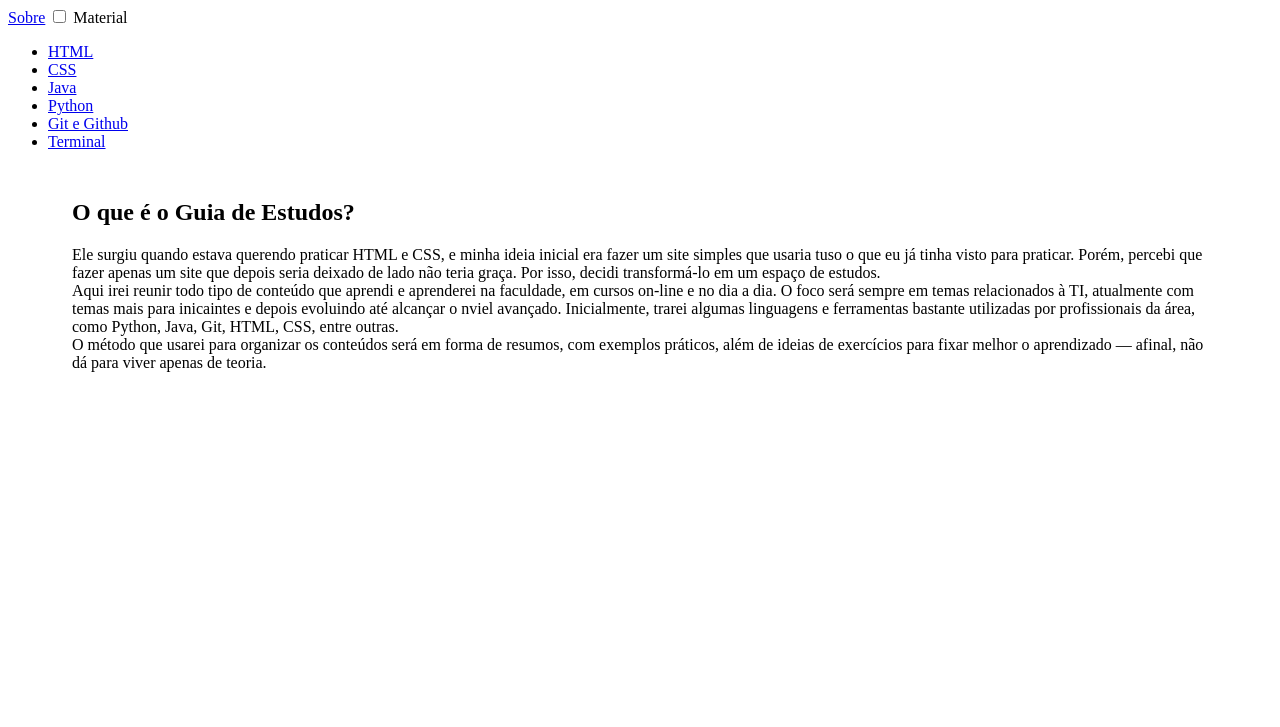
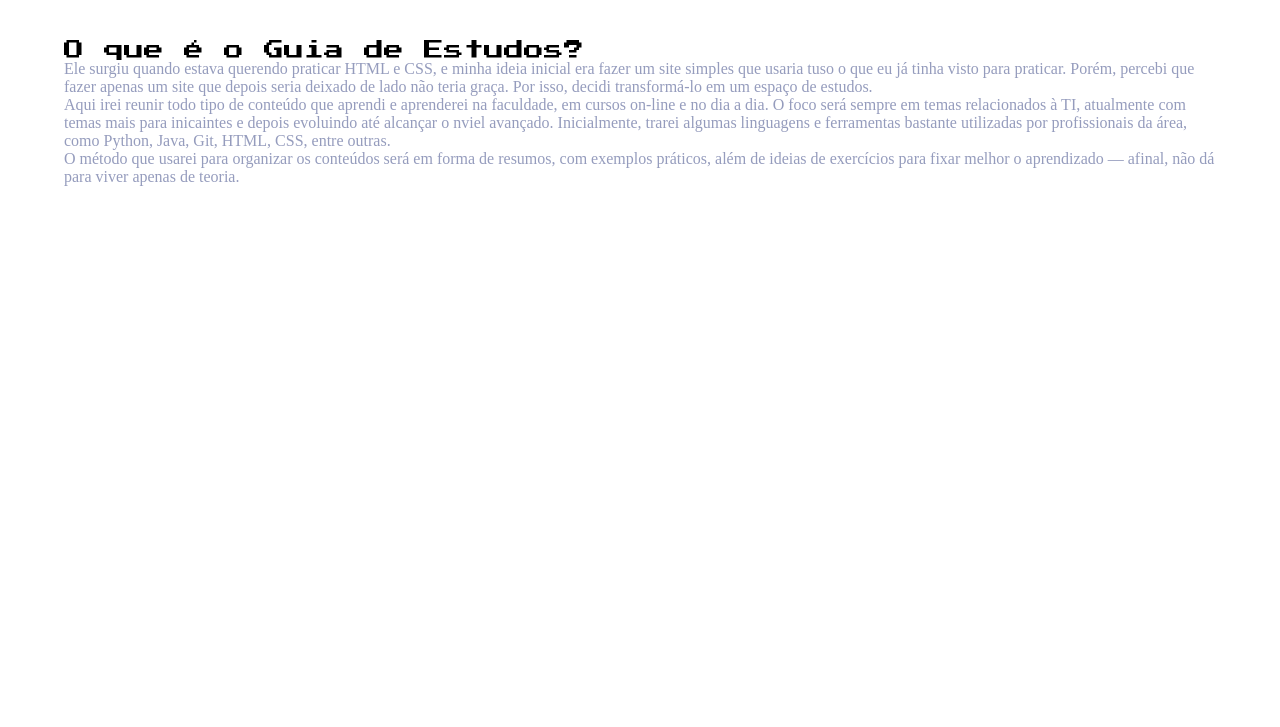
Before and after one commit to PedroHNeves1505/Anotacoes, a plain HTML site: page sobre.html in a window 1280 px wide. Shown: the part 73-800 px from the top of the page. Drawn offline with Linux system fonts and the light colour scheme; a web font is replaced by a local one.

Commit message:
Corrigir sobre

```diff
--- a/sobre.html
+++ b/sobre.html
@@ -3,7 +3,7 @@
 <head>
     <meta charset="UTF-8">
     <meta name="viewport" content="width=device-width, initial-scale=1.0">
-    <link rel="stylesheet" href="https://github.com/PedroHNeves1505/Anotacoes/blob/1fcdd725cc34e4c569156bc83a6a4337d8f11bc6/Styles/sobre.css">
+    <link rel="stylesheet" href="Styles\styles.css">
     <title>Sobre</title>
 </head>
 <body>
```
